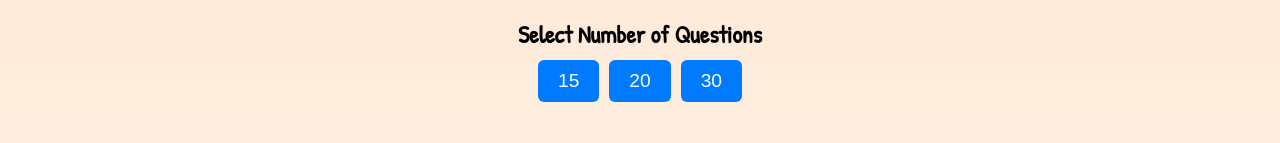
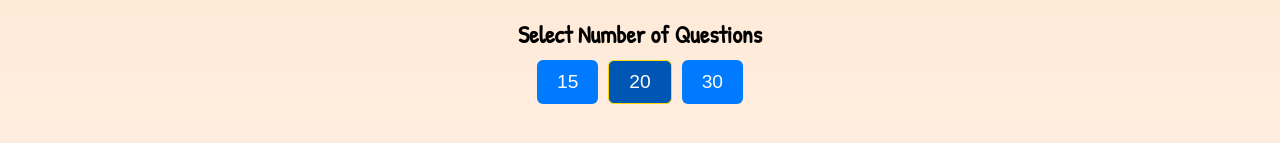
Before and after one commit to joseph-johnson27001/game-world, a Vue app: page /quiz-master/categories in a window 1280 px wide. Shown: the part 549-692 px from the top of the page. Built offline with nearby package versions, Linux system fonts and the light colour scheme.

Commit message:
Quiz questions layout

```diff
--- a/src/views/QuizMaster/QuizMasterCategories.vue
+++ b/src/views/QuizMaster/QuizMasterCategories.vue
@@ -22,14 +22,13 @@
     <div class="settings-container">
       <h2>Select Number of Questions</h2>
       <div class="question-buttons">
-        <button @click="updateNumQuestions(15)" class="question-button">
-          15
-        </button>
-        <button @click="updateNumQuestions(20)" class="question-button">
-          20
-        </button>
-        <button @click="updateNumQuestions(30)" class="question-button">
-          30
+        <button
+          v-for="num in [15, 20, 30]"
+          :key="num"
+          @click="updateNumQuestions(num)"
+          :class="['question-button', { selected: num === numQuestions }]"
+        >
+          {{ num }}
         </button>
       </div>
     </div>
@@ -121,7 +120,7 @@ h2 {
   border-radius: 6px;
   font-size: 1.2rem;
   cursor: pointer;
-  transition: background-color 0.3s ease-in-out;
+  transition: background-color 0.1s linear;
 }
 
 .question-button:hover {
@@ -134,6 +133,7 @@ h2 {
 
 .question-button.selected {
   background-color: #0056b3;
+  border: 1px solid #ffd700;
 }
 
 @media (max-width: 540px) {
```
